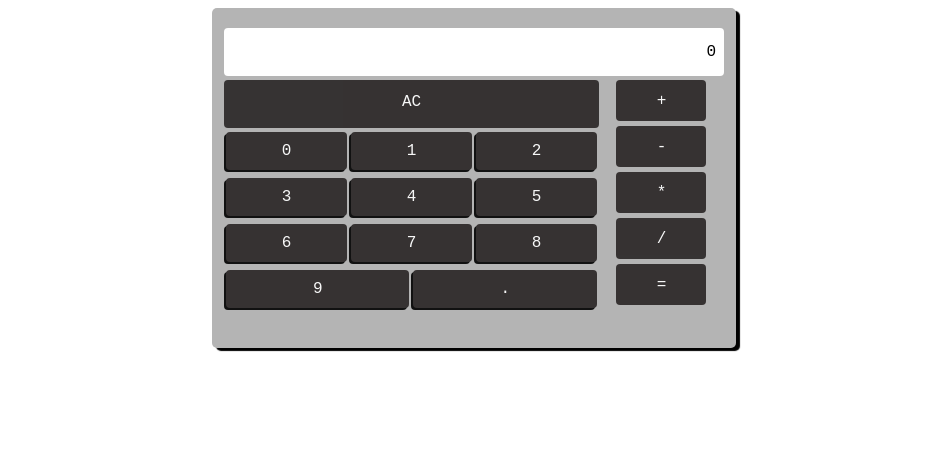
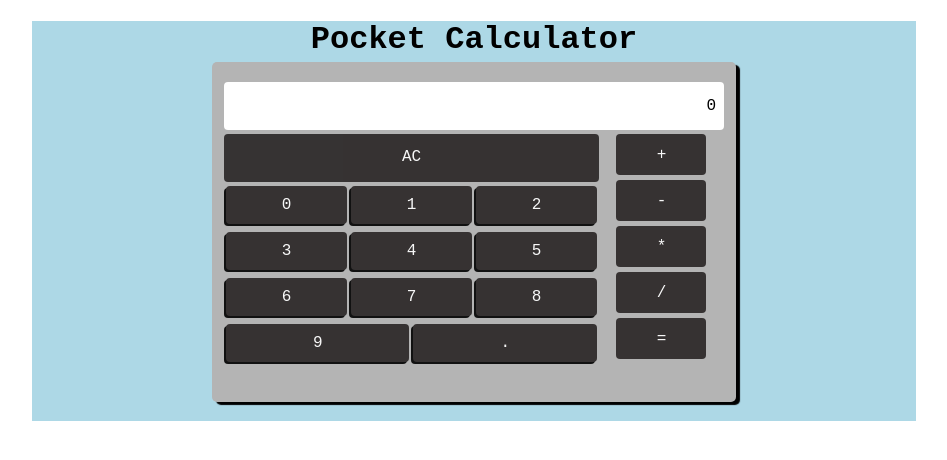
Before and after one commit to anthonyzamarro/fcc-calculator, a React (Create React App) app: page / in a window 1280 px wide. Shown: the top 460 px of the page, without its empty margins (166-1113 px from the left). Built offline with nearby package versions, Linux system fonts and the light colour scheme.

Commit message:
add backgrond color and title

```diff
--- a/src/App.js
+++ b/src/App.js
@@ -6,6 +6,7 @@ class App extends Component {
   render() {
     return (
       <div className="App">
+      <h1>Pocket Calculator</h1>
         <Calculator />
       </div>
     );
--- a/src/index.css
+++ b/src/index.css
@@ -15,7 +15,12 @@ li {
 
 .App {
   width: 70%;
-  margin: auto; }
+  margin: auto;
+  background: lightblue;
+  height: 400px; }
+  .App h1 {
+    font-size: 2em;
+    margin-bottom: 4px; }
 
 .calculator {
   text-align: center;
--- a/src/index.scss
+++ b/src/index.scss
@@ -17,6 +17,12 @@ li {
 .App {
 	width: 70%;
     margin: auto;
+    background: lightblue;
+    height: 400px;
+    h1 {
+    	font-size: 2em;
+    	margin-bottom: 4px;
+    }
 }
 .calculator {
 	text-align: center;
```
Also changed, not shown: 2 other files (tests, documents, lock files or other folders).
